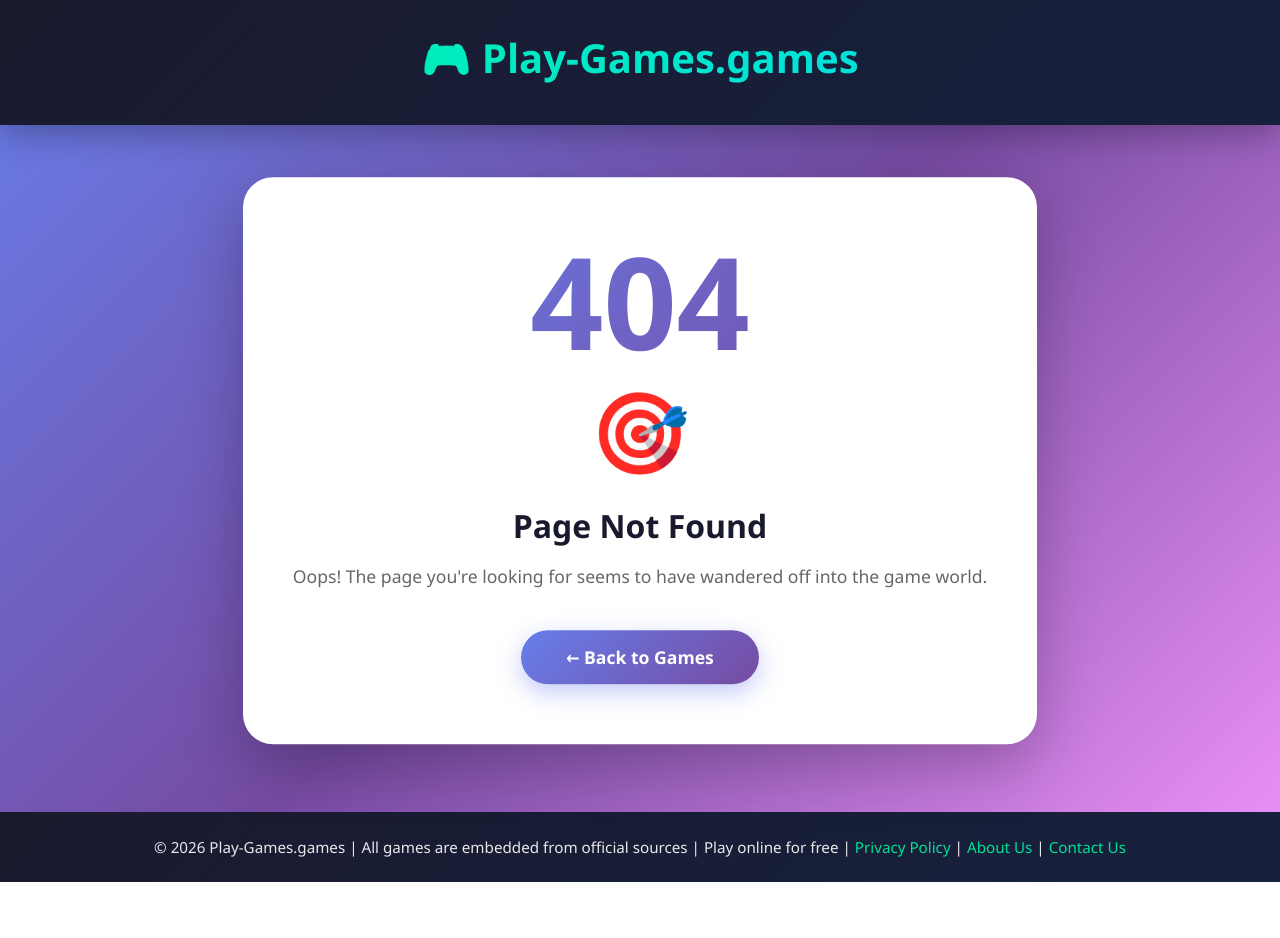
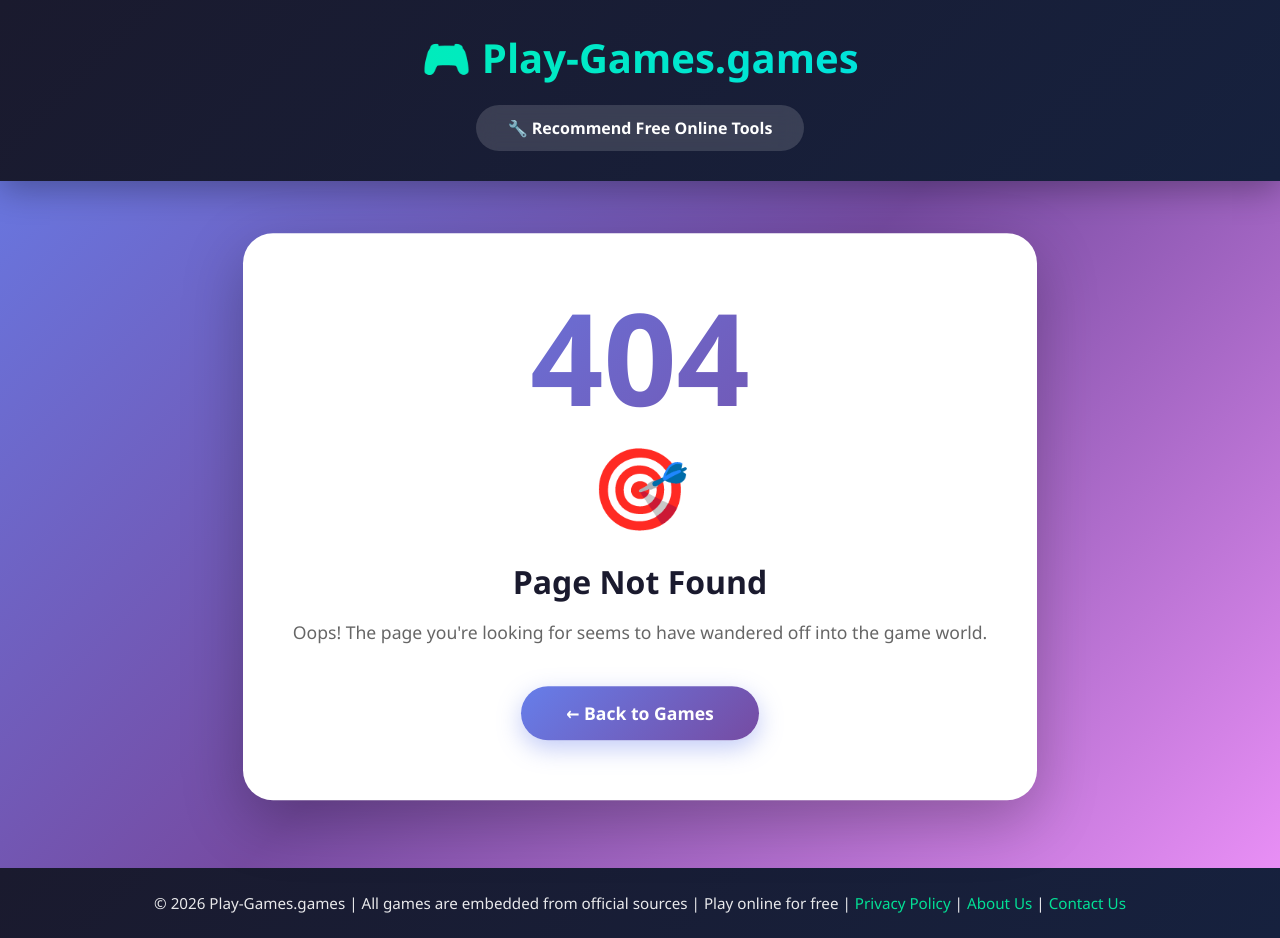
Before and after one commit to zhqf2000/play-games.games, a plain HTML site: page 404.html in a window 1280 px wide. Before the commit the page ends 882 px from the top, so only its background shows below. Drawn offline with Linux system fonts and the light colour scheme.

Commit message:
Add Recommend Free Online Tools navigation link

```diff
--- a/404.html
+++ b/404.html
@@ -41,6 +41,31 @@
         .logo a {
             text-decoration: none;
             color: inherit;
+        }
+
+        .nav-link {
+            position: relative;
+            margin-top: 20px;
+        }
+
+        .nav-link a {
+            display: inline-block;
+            padding: 10px 30px;
+            background: rgba(255, 255, 255, 0.15);
+            color: white;
+            text-decoration: none;
+            border-radius: 50px;
+            font-weight: 600;
+            transition: all 0.3s ease;
+            border: 2px solid transparent;
+            backdrop-filter: blur(10px);
+        }
+
+        .nav-link a:hover {
+            background: rgba(255, 255, 255, 0.25);
+            border-color: #00f5a0;
+            transform: translateY(-2px);
+            box-shadow: 0 8px 25px rgba(0,0,0,0.2);
         }
 
         .container {
@@ -153,6 +178,9 @@
 <body>
     <header>
         <div class="logo"><a href="index.html">🎮 Play-Games.games</a></div>
+        <div class="nav-link">
+            <a href="https://web-tools.pro" target="_blank" rel="noopener noreferrer">🔧 Recommend Free Online Tools</a>
+        </div>
     </header>
 
     <div class="container">
```
Also changed, not shown: about.html (+0 -9 lines), contact.html (+28 -0 lines), index.html (+28 -0 lines), privacy.html (+28 -0 lines).
